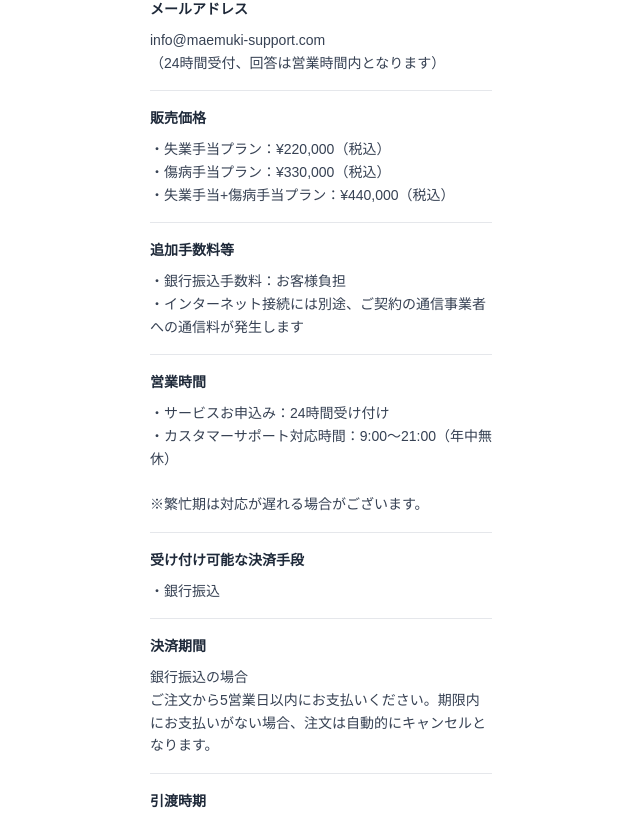
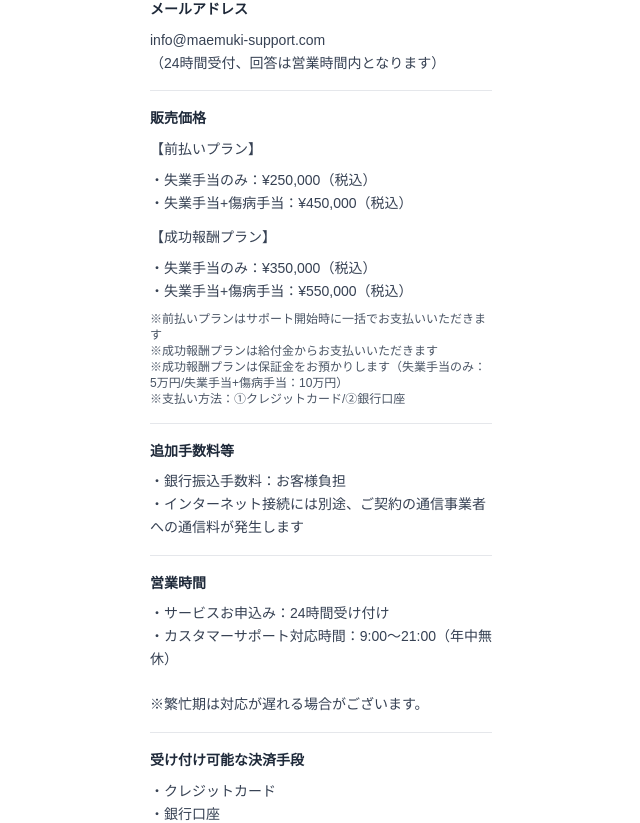
Before and after one commit to Valientech-official/maemuki-kotaro, a Next.js app: page /tokusho in a window 1280 px wide. Shown: the part 436-1259 px from the top of the page, without its empty margins (319-959 px from the left). Built offline with nearby package versions, Linux system fonts and the light colour scheme.

Commit message:
Add Google Tag Manager integration and update pricing plans in TokushoPage: Included GTM script in layout.tsx for tracking, and revised pricing details in page.tsx to reflect new plans and payment methods for clarity.

```diff
--- a/src/app/layout.tsx
+++ b/src/app/layout.tsx
@@ -96,6 +96,15 @@ export default function RootLayout({
     <html lang="ja">
       <head>
         <script
+          dangerouslySetInnerHTML={{
+            __html: `(function(w,d,s,l,i){w[l]=w[l]||[];w[l].push({'gtm.start':
+new Date().getTime(),event:'gtm.js'});var f=d.getElementsByTagName(s)[0],
+j=d.createElement(s),dl=l!='dataLayer'?'&l='+l:'';j.async=true;j.src=
+'https://www.googletagmanager.com/gtm.js?id='+i+dl;f.parentNode.insertBefore(j,f);
+})(window,document,'script','dataLayer','GTM-5438HM2H');`
+          }}
+        />
+        <script
           type="application/ld+json"
           dangerouslySetInnerHTML={{
             __html: JSON.stringify({
@@ -119,6 +128,10 @@ export default function RootLayout({
       <body
         className={`${geistSans.variable} ${geistMono.variable} antialiased`}
       >
+        <noscript>
+          <iframe src="https://www.googletagmanager.com/ns.html?id=GTM-5438HM2H"
+            height="0" width="0" style={{display:"none",visibility:"hidden"}}></iframe>
+        </noscript>
         {children}
       </body>
     </html>
--- a/src/app/tokusho/page.tsx
+++ b/src/app/tokusho/page.tsx
@@ -41,11 +41,24 @@ export default function TokushoPage() {
 
               <div className="border-b border-gray-200 pb-4">
                 <h3 className="font-semibold text-gray-800 mb-2">販売価格</h3>
-                <p>
-                  ・失業手当プラン：¥220,000（税込）<br/>
-                  ・傷病手当プラン：¥330,000（税込）<br/>
-                  ・失業手当+傷病手当プラン：¥440,000（税込）
-                </p>
+                <div className="space-y-2">
+                  <p className="font-medium">【前払いプラン】</p>
+                  <p>
+                    ・失業手当のみ：¥250,000（税込）<br/>
+                    ・失業手当+傷病手当：¥450,000（税込）
+                  </p>
+                  <p className="font-medium mt-3">【成功報酬プラン】</p>
+                  <p>
+                    ・失業手当のみ：¥350,000（税込）<br/>
+                    ・失業手当+傷病手当：¥550,000（税込）
+                  </p>
+                  <p className="text-xs text-gray-600 mt-2">
+                    ※前払いプランはサポート開始時に一括でお支払いいただきます<br/>
+                    ※成功報酬プランは給付金からお支払いいただきます<br/>
+                    ※成功報酬プランは保証金をお預かりします（失業手当のみ：5万円/失業手当+傷病手当：10万円）<br/>
+                    ※支払い方法：①クレジットカード/②銀行口座
+                  </p>
+                </div>
               </div>
 
               <div className="border-b border-gray-200 pb-4">
@@ -68,7 +81,10 @@ export default function TokushoPage() {
 
               <div className="border-b border-gray-200 pb-4">
                 <h3 className="font-semibold text-gray-800 mb-2">受け付け可能な決済手段</h3>
-                <p>・銀行振込</p>
+                <p>
+                  ・クレジットカード<br/>
+                  ・銀行口座
+                </p>
               </div>
 
               <div className="border-b border-gray-200 pb-4">
```
